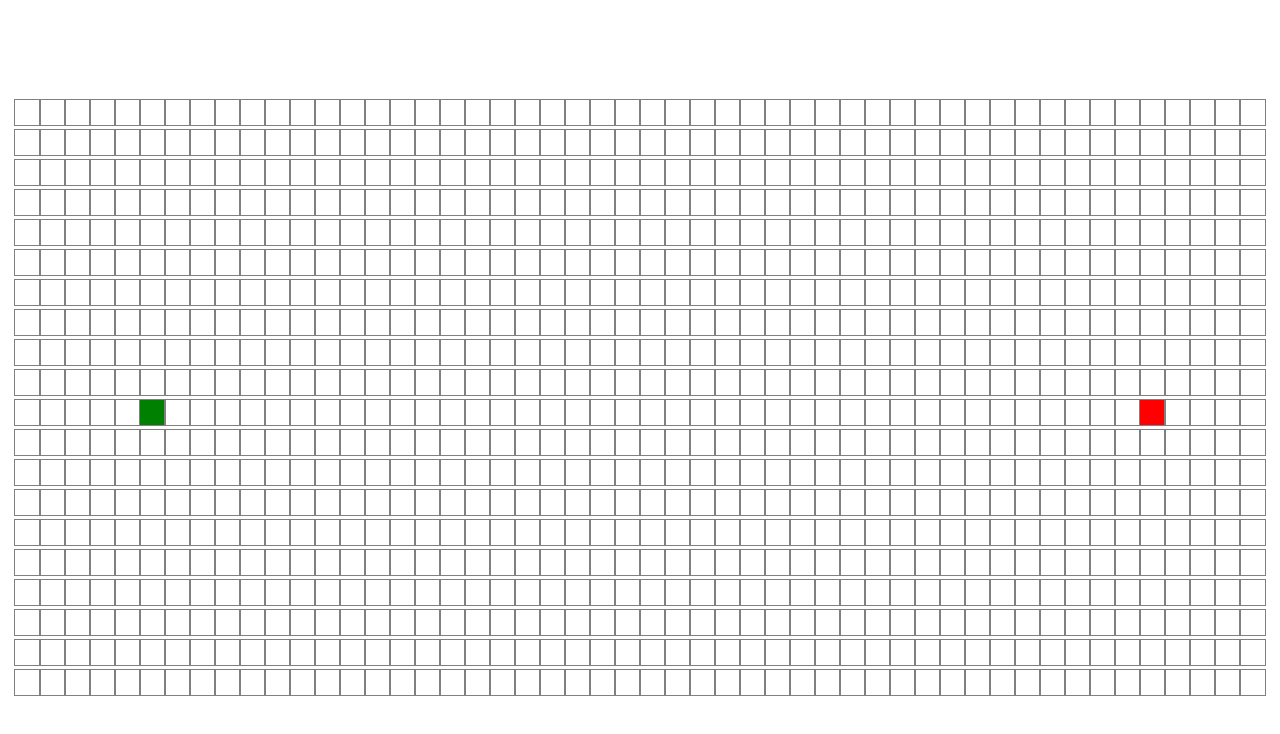
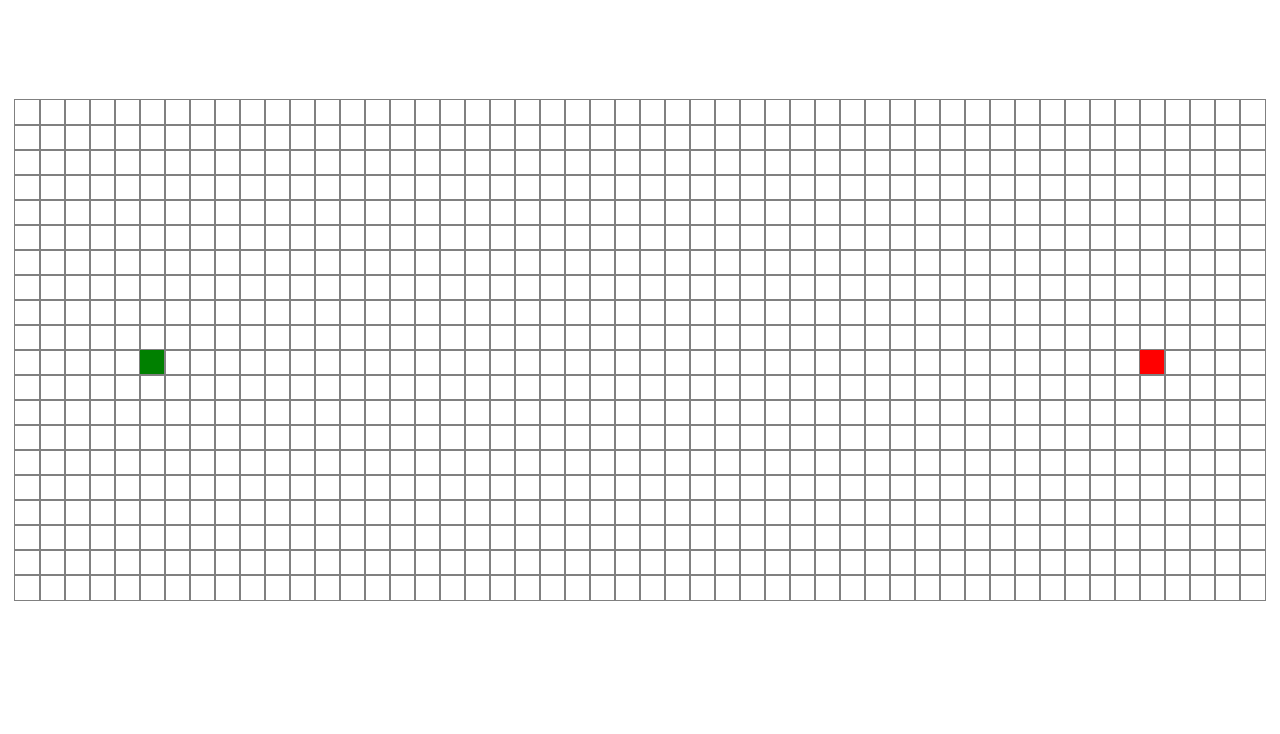
Before and after one commit to Davidcwh/Pathfinding-Visualizer, a React app: page / in a window 1280 px wide. Built offline with nearby package versions, Linux system fonts and the light colour scheme.

Commit message:
Fix spacing between grid rows

```diff
--- a/src/components/Grid.js
+++ b/src/components/Grid.js
@@ -13,30 +13,22 @@ class Grid extends React.Component {
         const grid = this.props.grid;
 
         return (
-            <>
             <div className="grid">
                 {
                     grid.map((row, rowIndex) => {
                         return (
-                            <div className={rowIndex}>
+                            <div className="grid-row" key={rowIndex}>
                                 {
-                                    row.map((node, nodeIndex) => {
-                                        const {row, col } = node;
-                                        return (
-                                            <Node
-                                                key={nodeIndex}
-                                                row={rowIndex}
-                                                col={nodeIndex}
-                                                ></Node>
-                                        );
+                                    row.map((col, colIndex) => {
+                                        return (<Node row={rowIndex} col={colIndex} />);
                                     })
                                 }
                             </div>
                         )
+
                     })
                 }
             </div>
-            </>
         );
     }
 
--- a/src/css/Grid.css
+++ b/src/css/Grid.css
@@ -1,3 +1,13 @@
 .grid {
+    display: flex;
+    flex-direction: column;
+    outline: none;
+    height: 100vh;
     margin: 100px 0 0;
 }
+
+.grid-row {
+    display: flex;
+    flex-direction: row;
+    justify-content: center;
+}
```
